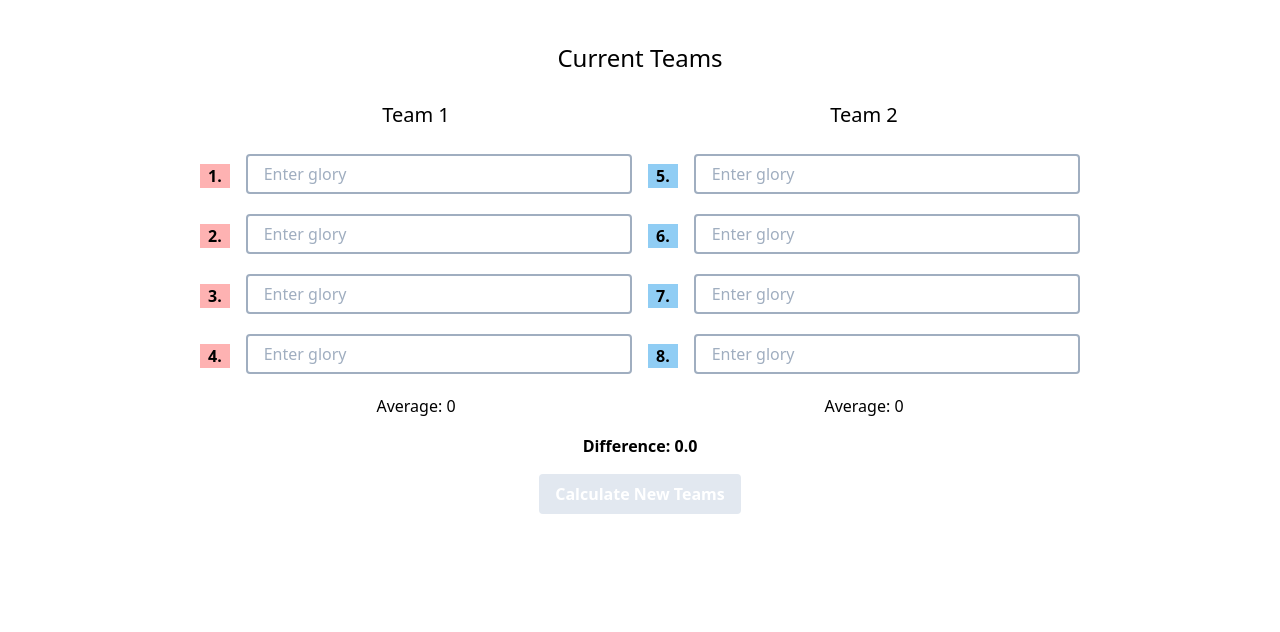
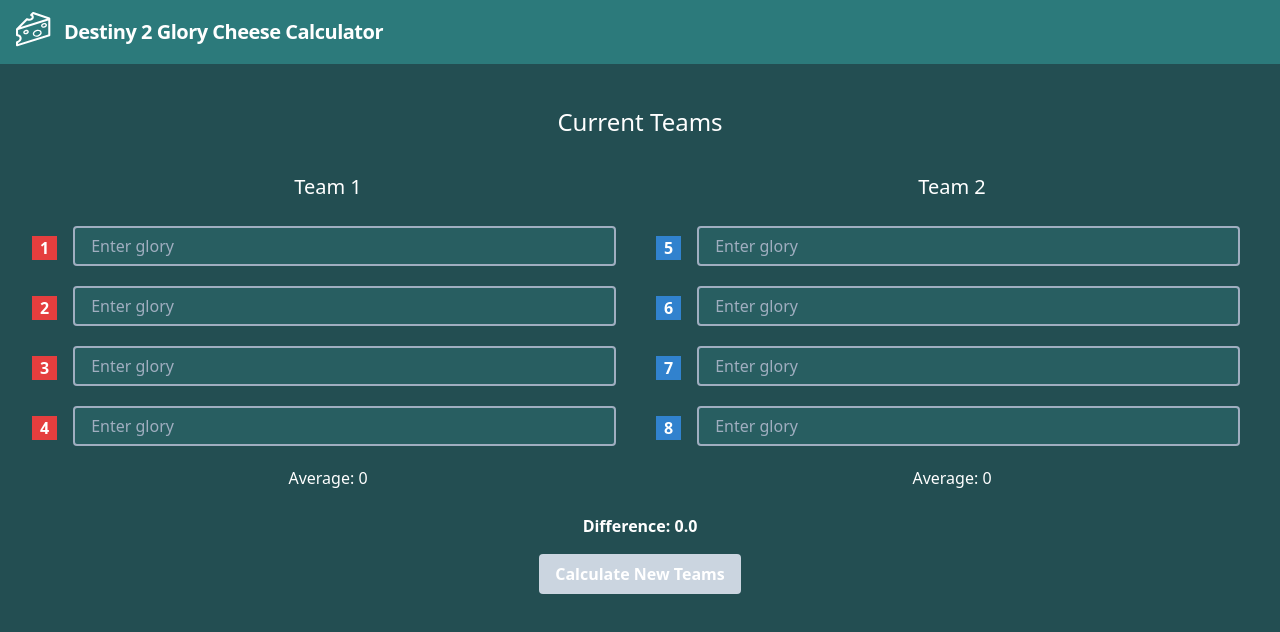
Before and after one commit to codybarr/Destiny-2-Glory-Cheese-Calculator, a Vue app: page / in a window 1280 px wide. Shown: the top 632 px of the page. Built offline with nearby package versions, Linux system fonts and the light colour scheme.

Commit message:
Added dark mode theme, added a navbar.

```diff
--- a/src/App.vue
+++ b/src/App.vue
@@ -1,15 +1,18 @@
 <template>
 	<div id="app">
+		<Navbar />
 		<CurrentTeams />
 	</div>
 </template>
 
 <script>
+import Navbar from '@/components/Navbar.vue'
 import CurrentTeams from '@/components/CurrentTeams.vue'
 
 export default {
 	name: 'app',
 	components: {
+		Navbar,
 		CurrentTeams
 	}
 }
--- a/src/assets/css/tailwind.css
+++ b/src/assets/css/tailwind.css
@@ -1,4 +1,8 @@
 @tailwind base;
+
+body {
+	@apply bg-teal-900 text-white;
+}
 
 h1 {
 	@apply text-2xl;
--- a/src/components/CurrentTeams.vue
+++ b/src/components/CurrentTeams.vue
@@ -2,40 +2,13 @@
 	<div>
 		<article class="w-full text-center my-10 mx-auto">
 			<h1>Current Teams</h1>
-			<section class="flex flex-wrap max-w-4xl mx-auto">
-				<section class="flex flex-col m-2 w-full md:w-1/2 mx-auto">
+			<section class="flex flex-wrap justify-center items-center -mx-4 px-8">
+				<section class="flex flex-col w-full md:w-1/2 p-4">
 					<h2 class="m-4">Team 1</h2>
-					<div class="flex flex-row items-center">
-						<strong class="mx-2 bg-red-300 px-2">1.</strong>
+					<div v-for="(num, index) of [1, 2, 3, 4]" :key="index" class="flex flex-row items-center">
+						<strong class="has-red-bg">{{ num }}</strong>
 						<input
-							v-model.number="glory1"
-							type="number"
-							class="input flex-grow"
-							placeholder="Enter glory"
-						/>
-					</div>
-					<div class="flex flex-row items-center">
-						<strong class="mx-2 bg-red-300 px-2">2.</strong>
-						<input
-							v-model.number="glory2"
-							type="number"
-							class="input flex-grow"
-							placeholder="Enter glory"
-						/>
-					</div>
-					<div class="flex flex-row items-center">
-						<strong class="mx-2 bg-red-300 px-2">3.</strong>
-						<input
-							v-model.number="glory3"
-							type="number"
-							class="input flex-grow"
-							placeholder="Enter glory"
-						/>
-					</div>
-					<div class="flex flex-row items-center">
-						<strong class="mx-2 bg-red-300 px-2">4.</strong>
-						<input
-							v-model.number="glory4"
+							v-model.number="glory5"
 							type="number"
 							class="input flex-grow"
 							placeholder="Enter glory"
@@ -43,39 +16,12 @@
 					</div>
 					<p class="m-2">Average: {{ team1average || 0 }}</p>
 				</section>
-				<section class="flex flex-col m-2 w-full md:w-1/2 mx-auto">
+				<section class="flex flex-col w-full md:w-1/2 p-4">
 					<h2 class="m-4">Team 2</h2>
-					<div class="flex flex-row items-center">
-						<strong class="mx-2 bg-blue-300 px-2">5.</strong>
+					<div v-for="(num, index) of [5, 6, 7, 8]" :key="index" class="flex flex-row items-center">
+						<strong class="has-blue-bg">{{ num }}</strong>
 						<input
 							v-model.number="glory5"
-							type="number"
-							class="input flex-grow"
-							placeholder="Enter glory"
-						/>
-					</div>
-					<div class="flex flex-row items-center">
-						<strong class="mx-2 bg-blue-300 px-2">6.</strong>
-						<input
-							v-model.number="glory6"
-							type="number"
-							class="input flex-grow"
-							placeholder="Enter glory"
-						/>
-					</div>
-					<div class="flex flex-row items-center">
-						<strong class="mx-2 bg-blue-300 px-2">7.</strong>
-						<input
-							v-model.number="glory7"
-							type="number"
-							class="input flex-grow"
-							placeholder="Enter glory"
-						/>
-					</div>
-					<div class="flex flex-row items-center">
-						<strong class="mx-2 bg-blue-300 px-2">8.</strong>
-						<input
-							v-model.number="glory8"
 							type="number"
 							class="input flex-grow"
 							placeholder="Enter glory"
@@ -318,9 +264,9 @@
 <style lang="postcss">
 .input {
 	/* @apply m-1 mb-3 p-2 border border-gray-500 border-solid rounded; */
-	@apply m-2 mb-3 appearance-none border-2 border-gray-500 rounded py-2 px-4 text-gray-700 leading-tight;
+	@apply m-2 mb-3 bg-teal-800 text-white appearance-none border-2 border-gray-500 rounded py-2 px-4 leading-tight;
 	&:focus {
-		@apply outline-none bg-white border-blue-500;
+		@apply outline-none bg-teal-700 border-white;
 	}
 
 	&.has-error {
@@ -333,25 +279,25 @@
 }
 
 .has-red-bg {
-	@apply bg-red-300 px-2 mr-2;
+	@apply bg-red-600 px-2 mr-2;
 }
 
 .has-blue-bg {
-	@apply bg-blue-300 px-2 mr-2;
+	@apply bg-blue-600 px-2 mr-2;
 }
 
 .button {
-	@apply bg-blue-500 text-white font-bold py-2 px-4 rounded;
+	@apply bg-blue-600 text-white font-bold py-2 px-4 rounded;
 
 	&:hover {
-		@apply bg-blue-700;
+		@apply bg-blue-500;
 	}
 
 	&:disabled {
-		@apply bg-gray-300;
+		@apply bg-gray-400;
 
 		&:hover {
-			@apply bg-gray-300 cursor-not-allowed;
+			@apply bg-gray-400 cursor-not-allowed;
 		}
 	}
 }
--- /dev/null
+++ b/src/components/Navbar.vue
@@ -0,0 +1,60 @@
+<template>
+	<nav class="flex items-center justify-between flex-wrap bg-teal-700 p-3 px-4">
+		<div class="flex items-center flex-shrink-0 text-white mr-6">
+			<svg class="fill-current text-white h-10 w-10 mr-2" xmlns="http://www.w3.org/2000/svg">
+				<g>
+					<path
+						d="M34.321,7.182c0-0.1-0.015-0.198-0.042-0.292c0.155-0.525-0.129-1.085-0.652-1.266l-16.13-5.568
+		c-0.373-0.129-0.786-0.033-1.065,0.245l-1.985,1.985c-0.079,0.079-0.13,0.173-0.177,0.268c-0.013,0.025-0.034,0.041-0.045,0.067
+		c0,0,0,0.001,0,0.001c-0.052,0.127-0.078,0.261-0.078,0.396c0,0.073,0.026,0.141,0.041,0.211c0.013,0.059,0.013,0.12,0.036,0.176
+		c0.051,0.124,0.126,0.238,0.222,0.335c0.001,0.001,0.001,0.002,0.002,0.003c0.046,0.046,0.105,0.069,0.157,0.104
+		c0.059,0.04,0.108,0.091,0.177,0.119c0.833,0.345,0.992,0.758,0.974,1.271c-0.027,0.757-1.171,1.561-2.762,1.505
+		c-0.586-0.021-1.142-0.158-1.609-0.395c-0.012-0.006-0.026-0.005-0.038-0.011c-0.063-0.028-0.128-0.039-0.194-0.054
+		c-0.069-0.016-0.135-0.038-0.204-0.04c-0.045-0.001-0.088,0.012-0.133,0.016c-0.089,0.009-0.175,0.019-0.258,0.05
+		c-0.033,0.013-0.061,0.035-0.092,0.051c-0.09,0.045-0.174,0.094-0.248,0.165C10.209,6.532,10.2,6.533,10.194,6.54l-9.891,9.892
+		c-0.002,0.002-0.003,0.004-0.005,0.006C0.21,16.527,0.143,16.63,0.094,16.74c-0.015,0.032-0.019,0.068-0.03,0.102
+		c-0.029,0.087-0.049,0.175-0.054,0.266C0.01,17.126,0,17.142,0,17.161v5.983c0,0.068,0.026,0.128,0.039,0.193
+		c0.013,0.066,0.015,0.135,0.039,0.195c0.028,0.069,0.077,0.125,0.119,0.185c0.033,0.048,0.056,0.102,0.097,0.144
+		c0.049,0.05,0.113,0.082,0.171,0.121c0.051,0.035,0.096,0.078,0.153,0.103c0.06,0.026,0.128,0.029,0.193,0.044
+		c0.065,0.015,0.125,0.042,0.194,0.044c1.53,0.036,2.548,0.826,2.596,2.014c0.045,1.117-0.819,2.499-2.85,3.069
+		c-0.021,0.006-0.036,0.022-0.057,0.029c-0.07,0.024-0.13,0.06-0.191,0.098c-0.054,0.033-0.108,0.062-0.154,0.104
+		c-0.05,0.045-0.087,0.097-0.128,0.151c-0.039,0.052-0.079,0.101-0.108,0.16c-0.028,0.057-0.042,0.118-0.06,0.18
+		c-0.019,0.068-0.037,0.134-0.042,0.206C0.012,30.205,0,30.224,0,30.247v3.044c0,0.328,0.156,0.634,0.419,0.829
+		c0.179,0.132,0.394,0.202,0.611,0.202c0.102,0,0.205-0.016,0.304-0.046l32.261-9.978c0.018-0.005,0.029-0.019,0.046-0.025
+		c0.068-0.025,0.125-0.063,0.186-0.101c0.054-0.034,0.11-0.063,0.156-0.105c0.048-0.044,0.083-0.099,0.122-0.152
+		c0.039-0.054,0.081-0.103,0.11-0.163c0.027-0.056,0.037-0.117,0.054-0.178c0.019-0.07,0.039-0.137,0.042-0.21
+		c0.001-0.018,0.01-0.033,0.01-0.051V7.182z M11.169,8.479c0.55,0.187,1.142,0.3,1.751,0.322c0.078,0.003,0.155,0.004,0.232,0.004
+		c2.562,0,4.59-1.503,4.661-3.495c0.027-0.757-0.165-1.705-1.003-2.473l0.623-0.624l13.438,4.64L4.7,14.947L11.169,8.479z
+		 M2.061,30.972c2.258-0.904,3.682-2.778,3.6-4.866c-0.079-1.984-1.514-3.476-3.6-3.881V17.92l30.2-9.34v13.973l-30.2,9.342V30.972z
+		"
+					/>
+					<path
+						d="M30.91,12.48c-0.286-0.92-1.246-1.513-2.444-1.513c-0.383,0-0.77,0.06-1.151,0.178
+		c-1.626,0.505-2.594,1.883-2.205,3.137c0.286,0.919,1.245,1.513,2.444,1.514c0.383,0,0.77-0.06,1.151-0.179
+		c0.733-0.227,1.367-0.651,1.784-1.193C30.953,13.82,31.106,13.112,30.91,12.48z M29.399,13.586
+		c-0.242,0.315-0.643,0.576-1.102,0.72c-0.248,0.077-0.498,0.116-0.743,0.116c-0.576,0-1.031-0.219-1.132-0.547
+		c-0.136-0.438,0.365-1.127,1.3-1.418c0.25-0.077,0.5-0.116,0.744-0.116c0.575,0,1.031,0.22,1.132,0.547
+		C29.683,13.161,29.511,13.443,29.399,13.586z"
+					/>
+					<path
+						d="M21.99,17.714c-0.583,0-1.177,0.092-1.76,0.273c-2.436,0.758-3.901,2.78-3.334,4.604
+		c0.411,1.322,1.822,2.176,3.595,2.177c0.585,0,1.177-0.093,1.761-0.274c1.12-0.348,2.083-0.991,2.713-1.809
+		c0.685-0.89,0.905-1.882,0.621-2.795C25.175,18.567,23.764,17.714,21.99,17.714z M23.876,21.848
+		c-0.458,0.596-1.18,1.07-2.032,1.334c-0.451,0.141-0.907,0.212-1.354,0.212c-1.159,0-2.056-0.475-2.284-1.211
+		c-0.328-1.052,0.786-2.373,2.43-2.884c0.452-0.141,0.908-0.212,1.353-0.212c1.16,0,2.057,0.476,2.285,1.211
+		C24.422,20.772,24.281,21.322,23.876,21.848z"
+					/>
+					<path
+						d="M10.44,17.779c-0.355,0-0.714,0.057-1.067,0.166c-0.681,0.212-1.27,0.606-1.658,1.11
+		c-0.436,0.567-0.58,1.232-0.395,1.829c0.27,0.865,1.167,1.423,2.288,1.423c0.355,0,0.715-0.055,1.067-0.166
+		c1.516-0.472,2.418-1.762,2.052-2.938C12.459,18.339,11.561,17.779,10.44,17.779z M10.269,20.828
+		c-0.222,0.069-0.444,0.105-0.661,0.105c-0.491,0-0.892-0.189-0.976-0.458c-0.07-0.224,0.077-0.462,0.171-0.583
+		c0.213-0.277,0.569-0.509,0.977-0.635c0.222-0.069,0.444-0.104,0.66-0.104c0.492,0,0.893,0.188,0.977,0.457
+		C11.532,19.981,11.065,20.581,10.269,20.828z"
+					/>
+				</g>
+			</svg>
+			<span class="font-semibold text-xl tracking-tight">Destiny 2 Glory Cheese Calculator</span>
+		</div>
+	</nav>
+</template>
```
